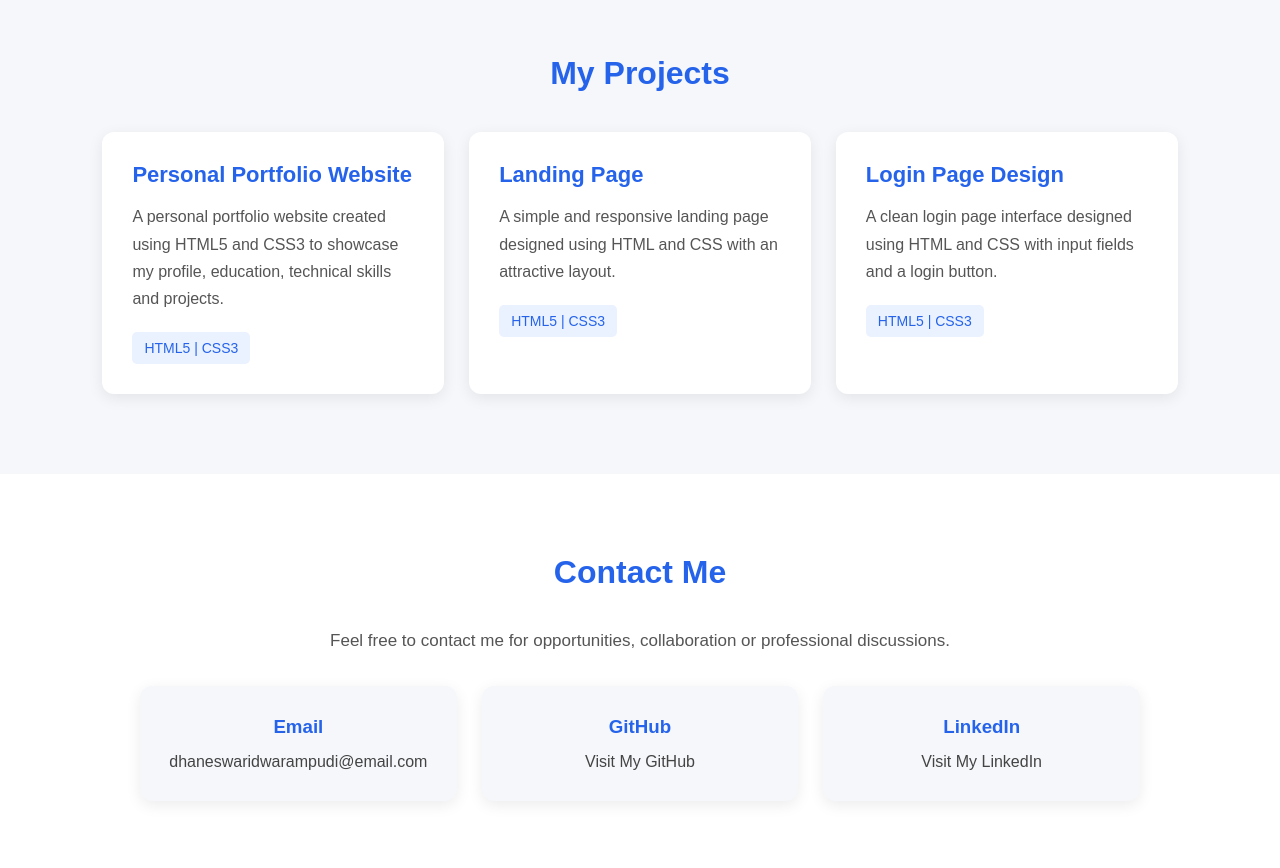
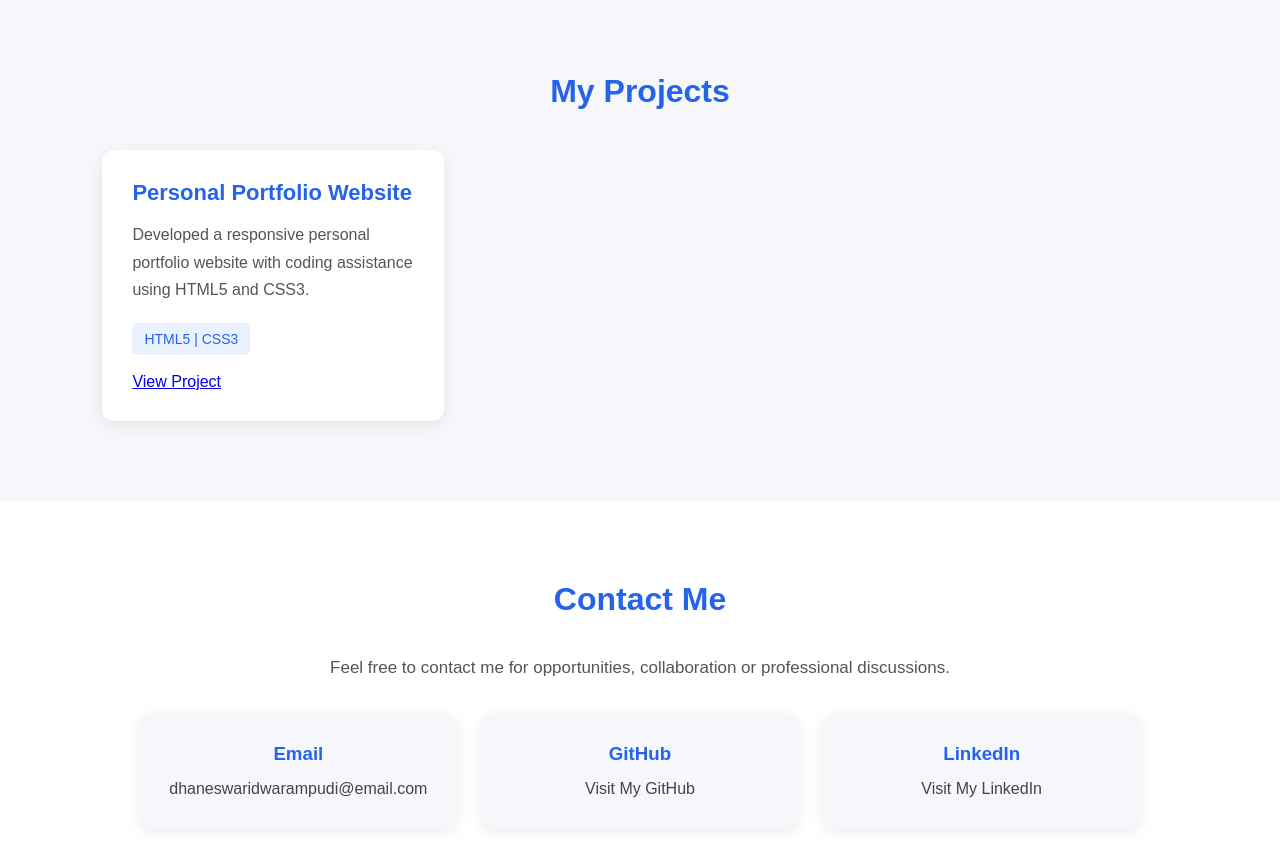
Before and after one commit to dhaneswaridwarampudi-hash/codomax-personal-portfolio, a plain HTML site: page index.html in a window 1280 px wide. Shown: the part 2260-3128 px from the top of the page. Drawn offline with Linux system fonts and the light colour scheme.

Commit message:
Update index.html

````diff
--- a/index.html
+++ b/index.html
@@ -158,6 +158,8 @@
 </section>
 
 <!-- Projects Section -->
+```html
+<!-- Projects Section -->
 <section id="projects" class="projects">
 
     <h1 class="section-title">My Projects</h1>
@@ -166,38 +168,15 @@
 
         <div class="project-card">
             <h2>Personal Portfolio Website</h2>
-
             <p>
-                A personal portfolio website created using
-                HTML5 and CSS3 to showcase my profile,
-                education, technical skills and projects.
+                Developed a responsive personal portfolio
+                website with coding assistance using
+                HTML5 and CSS3.
             </p>
-
             <span>HTML5 | CSS3</span>
-        </div>
-
-        <div class="project-card">
-            <h2>Landing Page</h2>
-
-            <p>
-                A simple and responsive landing page
-                designed using HTML and CSS with
-                an attractive layout.
-            </p>
-
-            <span>HTML5 | CSS3</span>
-        </div>
-
-        <div class="project-card">
-            <h2>Login Page Design</h2>
-
-            <p>
-                A clean login page interface designed
-                using HTML and CSS with input fields
-                and a login button.
-            </p>
-
-            <span>HTML5 | CSS3</span>
+            <br><br>
+            <a href="https://github.com/dhaneswaridwarampudi-hash/codomax-personal-portfolio"
+               target="_blank">View Project</a>
         </div>
 
     </div>
````
